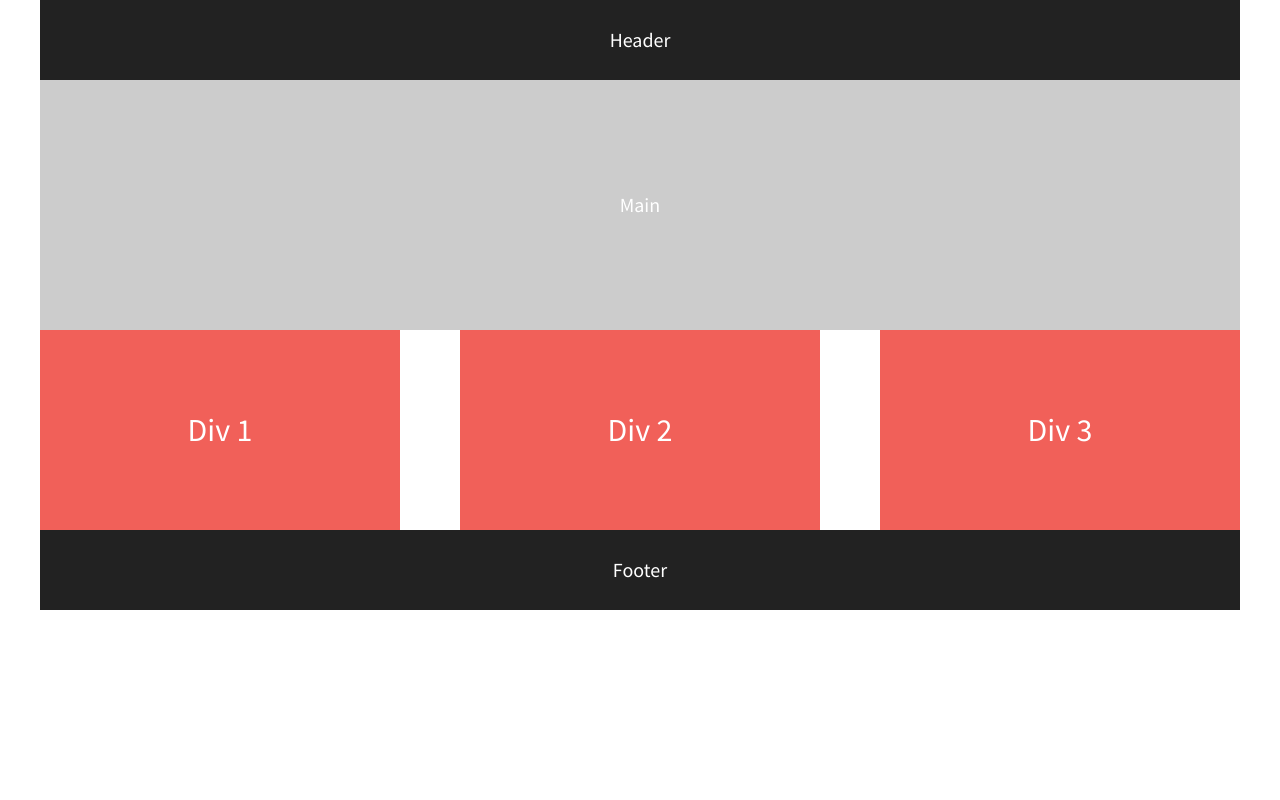
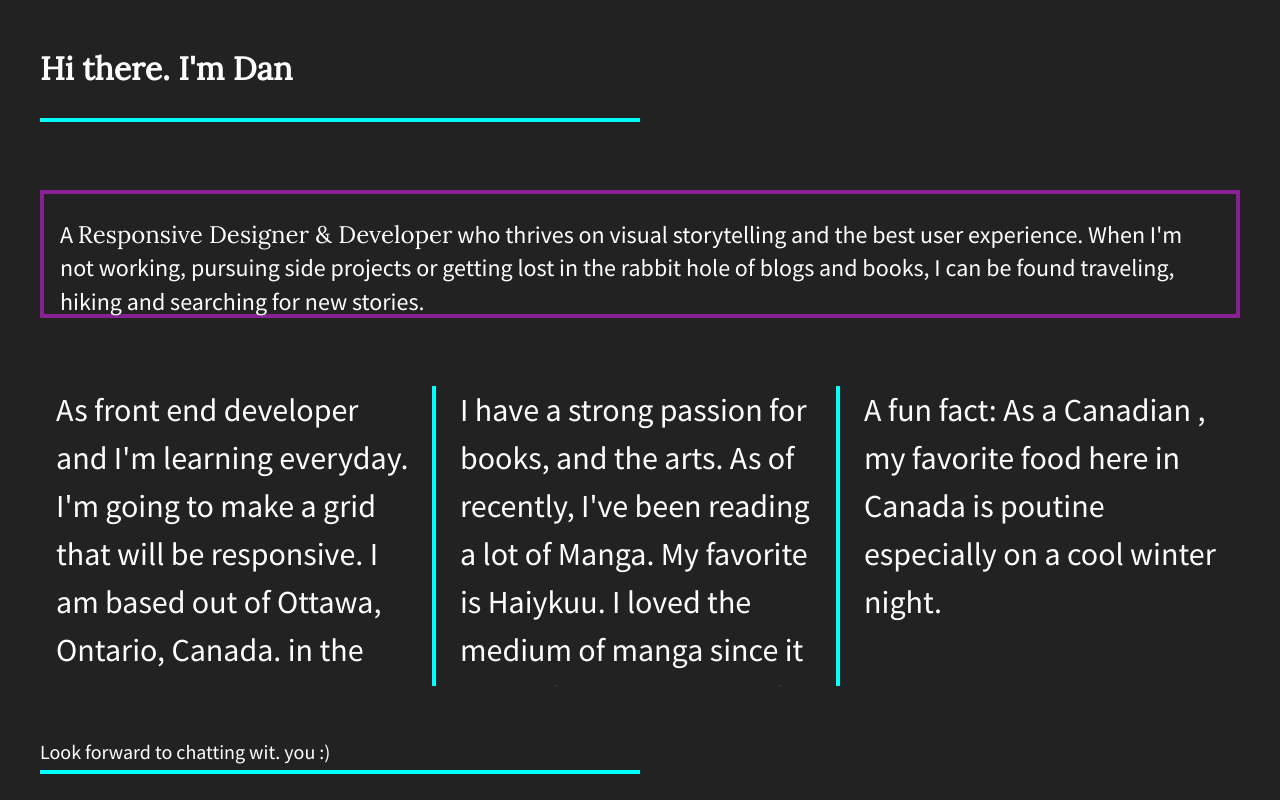
Before and after one commit to danielmason89/flexbox-starter, a plain HTML site: page index.html in a window 1280 px wide. Drawn offline with nearby package versions, Linux system fonts and the light colour scheme.

Commit message:
initial commit

```diff
--- a/css/main.css
+++ b/css/main.css
@@ -96,7 +96,7 @@ textarea {
    ========================================================================== */
 
 html {
-  background-color: #fff;
+  background-color: #222;
   height: 100%;
   width: 100%;
 }
@@ -107,27 +107,47 @@ body {
   font-size: 1.25em;
   height: 100%;
   color: #fff;
+  display: flex;
+  justify-content: center;
 }
 
 header,
 footer {
+  display: flex;
+  justify-content: flex-start;
   background-color: #222;
-  height: 80px;
-  width: 100%;
+  width: 50%;
+  border-bottom: solid aqua 0.25rem;
+  padding-bottom: 0.25rem;
+}
+
+header h1 {
+  font-family: "Lora", sans-serif;
+  font-size: 2rem;
+}
+
+p span {
+  font-family: "Lora", sans-serif;
 }
 
 main {
-  background-color: #ccc;
-  height: 250px;
-  width: 100%;
+  display: flex;
+  justify-content: center;
+  margin: 1rem 0;
+  padding: 0 1rem;
+  flex: 12 0 75%;
+  height: 120px;
+  border: 0.25rem solid rgb(135, 33, 148);
+}
+
+main p {
+  font-size: 1.5rem;
 }
 
 header,
 footer,
 main {
   display: flex;
-  justify-content: center;
-  align-items: center;
 }
 
 .flex-container {
@@ -138,16 +158,27 @@ main {
   justify-content: space-between;
 }
 
+#div-1,
+#div-2 {
+  border-right: solid aqua 0.25rem;
+}
+
 .flex-items {
   color: #fff;
   line-height: 1.5em;
+  padding: 0 1rem;
   font-size: 1.6em;
-  background-color: #f16059;
   width: 30%;
-  height: 200px;
+  height: 300px;
   display: flex;
   justify-content: center;
-  align-items: center;
+  align-items: flex-start;
+  flex: 10% 100% 10%;
+  overflow: hidden;
+}
+
+footer i {
+  padding: 30px 20px 0 0;
 }
 
 /* ==========================================================================
--- a/index.html
+++ b/index.html
@@ -1,54 +1,88 @@
-<!doctype html>
+<!DOCTYPE html>
 <html class="no-js" lang="">
   <head>
-        <meta charset="utf-8">
-        <meta http-equiv="x-ua-compatible" content="ie=edge">
+    <meta charset="utf-8" />
+    <meta http-equiv="x-ua-compatible" content="ie=edge" />
     <title></title>
-        <meta name="description" content="">
-        <meta name="viewport" content="width=device-width, initial-scale=1">
+    <meta name="description" content="" />
+    <meta name="viewport" content="width=device-width, initial-scale=1" />
 
-        <link rel="apple-touch-icon" href="apple-touch-icon.png">
+    <link rel="apple-touch-icon" href="apple-touch-icon.png" />
     <!-- Place favicon.ico in the root directory -->
 
-        <link rel="stylesheet" href="css/normalize.css">
-        <link rel="stylesheet" href="css/main.css">
+    <link rel="stylesheet" href="css/normalize.css" />
+    <link rel="stylesheet" href="css/main.css" />
     <script src="js/vendor/modernizr-2.8.3.min.js"></script>
-        <link href="https://fonts.googleapis.com/css?family=Lora|Source+Sans+Pro:400,700" rel="stylesheet">
+    <link
+      href="https://fonts.googleapis.com/css?family=Lora|Source+Sans+Pro:400,700"
+      rel="stylesheet"
+    />
   </head>
   <body>
     <!--[if lt IE 8]>
-            <p class="browserupgrade">You are using an <strong>outdated</strong> browser. Please <a href="http://browsehappy.com/">upgrade your browser</a> to improve your experience.</p>
+      <p class="browserupgrade">
+        You are using an <strong>outdated</strong> browser. Please
+        <a href="http://browsehappy.com/">upgrade your browser</a> to improve
+        your experience.
+      </p>
     <![endif]-->
 
     <!-- Add your site or application content here -->
     <section class="flex-container">
-            <header>Header</header>
-            <main>Main</main>
+      <header><h1>Hi there. I'm Dan</h1></header>
+      <main>
+        <p>
+          A <span>Responsive Designer & Developer</span> who thrives on visual
+          storytelling and the best user experience. When I'm not working,
+          pursuing side projects or getting lost in the rabbit hole of blogs and
+          books, I can be found traveling, hiking and searching for new stories.
+        </p>
+      </main>
       <div id="div-1" class="flex-items">
-                Div 1
+        As front end developer and I'm learning everyday. I'm going to make a
+        grid that will be responsive. I am based out of Ottawa, Ontario, Canada.
+        in the past I've moved around a bit, and I've lived in Montreal,
+        Toronto, and New York City.
       </div>
       <div id="div-2" class="flex-items">
-                Div 2
+        I have a strong passion for books, and the arts. As of recently, I've
+        been reading a lot of Manga. My favorite is Haiykuu. I loved the medium
+        of manga since it ones of the most powerful and diverse methods for
+        expression.
       </div>
       <div id="div-3" class="flex-items">
-                Div 3
+        A fun fact: As a Canadian , my favorite food here in Canada is poutine
+        especially on a cool winter night.
       </div>
-            <footer>Footer</footer>
+      <footer>Look forward to chatting wit. you :)</footer>
     </section>
 
     <script src="https://ajax.googleapis.com/ajax/libs/jquery/1.11.3/jquery.min.js"></script>
-        <script>window.jQuery || document.write('<script src="js/vendor/jquery-1.11.3.min.js"><\/script>')</script>
+    <script>
+      window.jQuery ||
+        document.write(
+          '<script src="js/vendor/jquery-1.11.3.min.js"><\/script>'
+        );
+    </script>
     <script src="js/plugins.js"></script>
     <script src="js/main.js"></script>
 
     <!-- Google Analytics: change UA-XXXXX-X to be your site's ID. -->
     <script>
-            (function(b,o,i,l,e,r){b.GoogleAnalyticsObject=l;b[l]||(b[l]=
-            function(){(b[l].q=b[l].q||[]).push(arguments)});b[l].l=+new Date;
-            e=o.createElement(i);r=o.getElementsByTagName(i)[0];
-            e.src='https://www.google-analytics.com/analytics.js';
-            r.parentNode.insertBefore(e,r)}(window,document,'script','ga'));
-            ga('create','UA-XXXXX-X','auto');ga('send','pageview');
+      (function (b, o, i, l, e, r) {
+        b.GoogleAnalyticsObject = l;
+        b[l] ||
+          (b[l] = function () {
+            (b[l].q = b[l].q || []).push(arguments);
+          });
+        b[l].l = +new Date();
+        e = o.createElement(i);
+        r = o.getElementsByTagName(i)[0];
+        e.src = "https://www.google-analytics.com/analytics.js";
+        r.parentNode.insertBefore(e, r);
+      })(window, document, "script", "ga");
+      ga("create", "UA-XXXXX-X", "auto");
+      ga("send", "pageview");
     </script>
   </body>
 </html>
```
Lines whose indentation alone changed are shown as unchanged.
